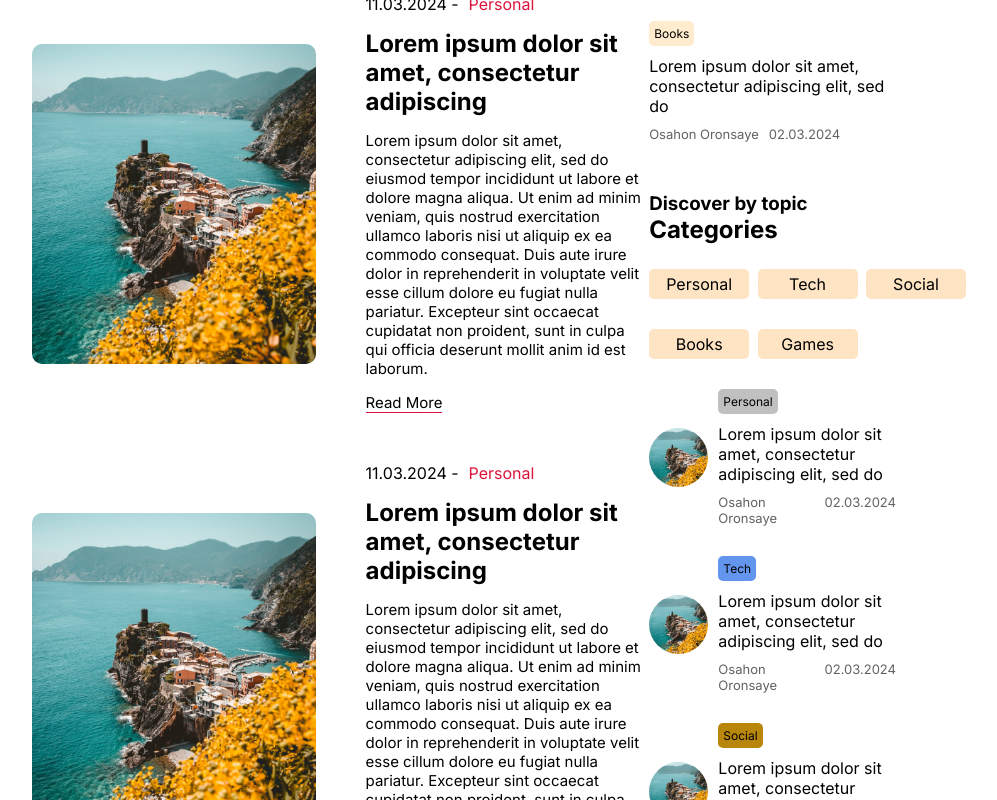
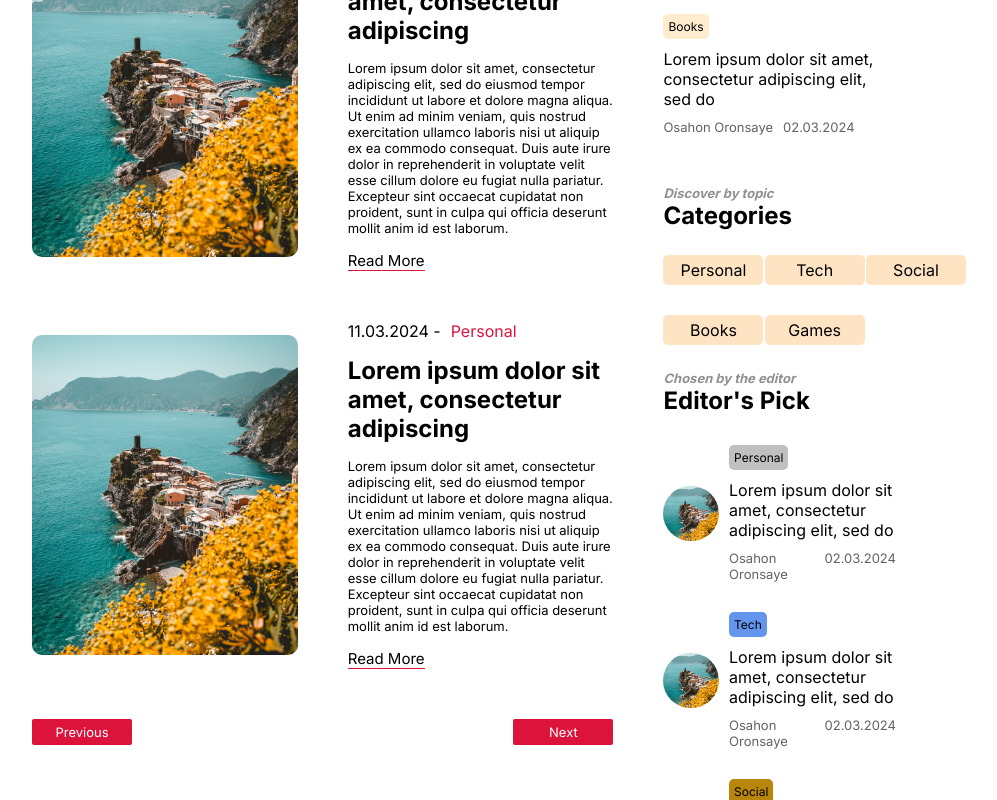
Before and after one commit to Edojonsnow/Next-Blog, a Next.js app: page / in a window 1280 px wide. Shown: the part 1300-2100 px from the top of the page, without its empty margins (176-1173 px from the left). Built offline with nearby package versions, Linux system fonts and the light colour scheme.

Commit message:
pagination

```diff
--- a/src/app/homepage.module.css
+++ b/src/app/homepage.module.css
@@ -1,3 +1,4 @@
 .content {
   display: flex;
+  gap: 50px;
 }
--- a/src/app/page.jsx
+++ b/src/app/page.jsx
@@ -4,6 +4,7 @@ import Featured from "@/components/featured/Featured";
 import Menu from "@/components/Menu/Menu";
 import CategoryList from "@/components/categoryList/CategoryList";
 import Cardlist from "@/components/cardList/CardList";
+import Pagination from "@/components/pagination/Pagination";
 
 export default function Home() {
   return (
--- a/src/components/Menu/Menu.jsx
+++ b/src/components/Menu/Menu.jsx
@@ -6,11 +6,11 @@ import MenuPosts from "../menuPosts/MenuPosts";
 const Menu = () => {
   return (
     <div className={styles.container}>
-      <h3>What's Hot?</h3>
-      <h2>Most Popular</h2>
+      <h4 className={styles.fadedTitle}>What's Hot?</h4>
+      <h2 className={styles.subtitle}>Most Popular</h2>
       <MenuPosts withImage={false} />
       <div className={styles.bottomMenu}>
-        <h3>Discover by topic</h3>
+        <h4 className={styles.fadedTitle}>Discover by topic</h4>
         <h2>Categories</h2>
         <div className={styles.categories}>
           <Link
@@ -45,6 +45,11 @@ const Menu = () => {
             Games
           </Link>
         </div>
+        <div className={styles.editorSubtitle}>
+          {" "}
+          <h4 className={styles.fadedTitle}>Chosen by the editor</h4>
+          <h2 className={styles.subtitle}>Editor's Pick</h2>
+        </div>
         <MenuPosts withImage={true} />
       </div>
     </div>
--- a/src/components/Menu/menu.module.css
+++ b/src/components/Menu/menu.module.css
@@ -22,3 +22,12 @@
   width: 100px;
   text-align: center;
 }
+.editorSubtitle {
+  margin-top: 25px;
+}
+.fadedTitle {
+  color: var(--softTextColor);
+  font-size: 13px;
+  opacity: 0.7;
+  font-style: italic;
+}
--- a/src/components/card/card.module.css
+++ b/src/components/card/card.module.css
@@ -32,7 +32,7 @@
   font-size: 24px;
 }
 .postText {
-  font-size: 15px;
+  font-size: 13px;
 }
 .readMore {
   font-size: 15px;
--- a/src/components/cardList/CardList.jsx
+++ b/src/components/cardList/CardList.jsx
@@ -3,6 +3,7 @@ import styles from "./cardList.module.css";
 import Image from "next/image";
 import Link from "next/link";
 import Card from "../card/Card";
+import Pagination from "../pagination/Pagination";
 
 const CardList = () => {
   return (
@@ -11,6 +12,7 @@ const CardList = () => {
       <Card />
       <Card />
       <Card />
+      <Pagination />
     </div>
   );
 };
--- a/src/components/pagination/Pagination.jsx
+++ b/src/components/pagination/Pagination.jsx
@@ -0,0 +1,13 @@
+import React from "react";
+import styles from "./pagination.module.css";
+
+const Pagination = () => {
+  return (
+    <div className={styles.container}>
+      <div className={styles.button}> Previous</div>
+      <div className={styles.button}> Next </div>
+    </div>
+  );
+};
+
+export default Pagination;
--- a/src/components/pagination/pagination.module.css
+++ b/src/components/pagination/pagination.module.css
@@ -0,0 +1,13 @@
+.container {
+  display: flex;
+  justify-content: space-between;
+}
+.button {
+  width: 100px;
+  background-color: crimson;
+  text-align: center;
+  padding: 5px;
+  color: white;
+  border-radius: 2px;
+  font-size: 13px;
+}
```
